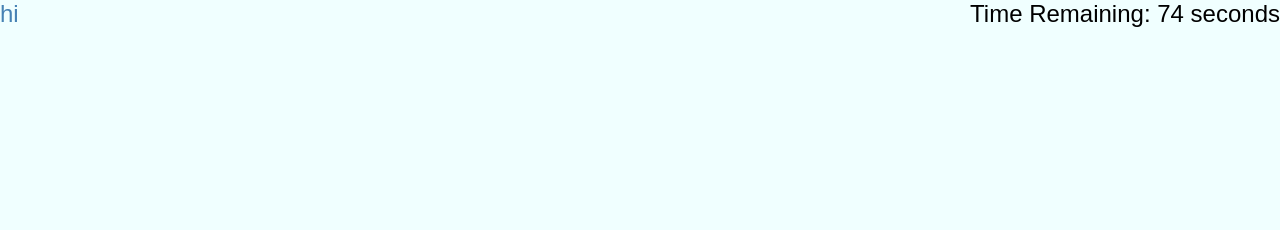
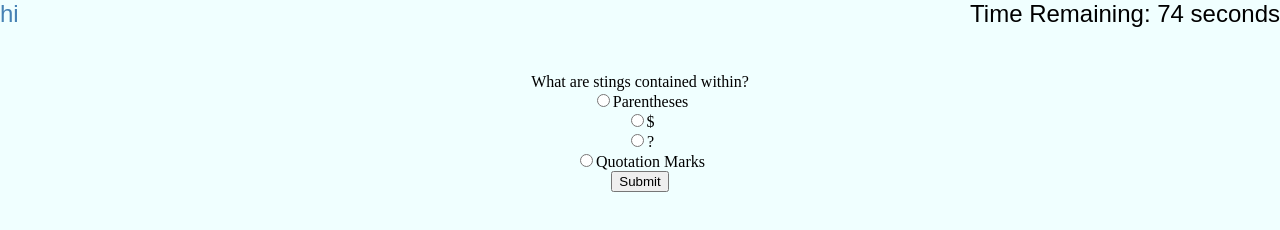
Before and after one commit to Desean2001/Coding-quiz-code, a plain HTML site: page index.html in a window 1280 px wide. Both pictures are taken after a click on the button "Start quiz". Drawn offline with Linux system fonts and the light colour scheme.

Commit message:
created the function to show questions and added a submit button

```diff
--- a/assets/js/script.js
+++ b/assets/js/script.js
@@ -1,12 +1,18 @@
 var timerEl = document.querySelector(".timer");
 var getScoresEl = document.getElementById("get-scores");
 var startButton = document.querySelector(".start-button");
-var startText = document.getElementById("Start-text")
+var startText = document.getElementById("Start-text");
+var submitButton = document.getElementById("submit-button");
+
+var btn = document.createElement("button");
+btn.textContent = "Submit";
 
 function startQuiz(){
     setTimer();
     document.getElementById("Start-text").remove()
     document.querySelector(".start-button").remove()
+    showQuestions();
+    document.getElementById("submit-button").appendChild(btn);
 }
 
 
@@ -32,7 +38,7 @@ function setTimer() {
 
 const Questions = [{
     q: "What are stings contained within?",
-    a: [{ text: "Parentheses", isCorrect: false },
+    answers: [{ text: "Parentheses", isCorrect: false },
     { text: "$", isCorrect: false },
     { text: "?", isCorrect: false },
     { text: "Quotation Marks", isCorrect: true }
@@ -41,7 +47,7 @@ const Questions = [{
 },
 {
     q: "When you create a function, for it to work you must _____.",
-    a: [{ text: "Call it", isCorrect: true},
+    answers: [{ text: "Call it", isCorrect: true},
     { text: "label it", isCorrect: false },
     { text: "Delete it", isCorrect: false },
     { text: "Pull it", isCorrect: false }
@@ -50,7 +56,7 @@ const Questions = [{
 },
 {
     q: "Arrays contain ______.",
-    a: [{ text: "Numbers", isCorrect: false },
+    answers: [{ text: "Numbers", isCorrect: false },
     { text: "Letters", isCorrect: false },
     { text: "Symbols", isCorrect: false },
     { text: "All of the Above", isCorrect: true }
@@ -63,5 +69,25 @@ let score = 0
 let thisQuestion = 0
 
 function showQuestions () {
+    const question = document.querySelector(".question");
+    const options = document.querySelector(".options");
 
+    question.textContent = Questions[thisQuestion].q;
+    options.innerHTML = ""
+
+    for (let i = 0; i < Questions[thisQuestion].answers.length; i++) {
+        const choicesdiv = document.createElement("div");
+        const choice = document.createElement("input");
+        const choiceLabel = document.createElement("label");
+
+        choice.type="radio";
+        choice.name="answer";
+        choice.value=i;
+
+        choiceLabel.textContent = Questions[thisQuestion].answers[i].text;
+
+        choicesdiv.appendChild(choice);
+        choicesdiv.appendChild(choiceLabel);
+        options.appendChild(choicesdiv);
+    }
 }
--- a/index.html
+++ b/index.html
@@ -18,6 +18,9 @@
     <div class="window">
         <p id="Start-text">Press Start Quiz to begin.</p>
         <button class="start-button">Start quiz</button>
+        <div class="question"></div>
+        <div class="options"></div>
+        <div id="submit-button"></div>
     </div>
 
 
```
